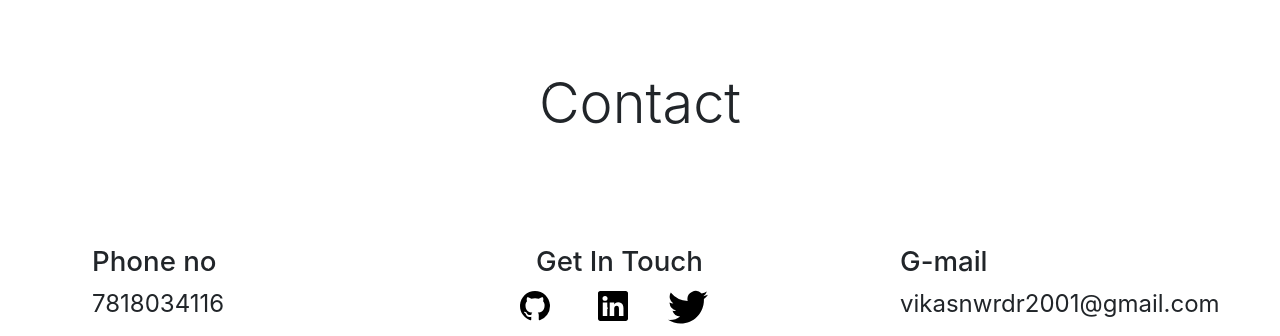
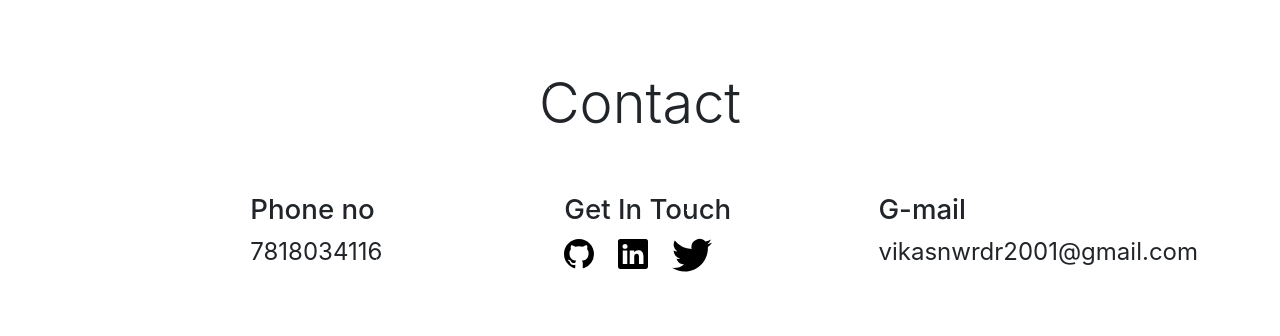
Before and after one commit to Vikasgupta05/vikasPortfolio.github.io, a React (Create React App) app: page / in a window 1280 px wide. Shown: the part 2237-2573 px from the top of the page. After the commit the page ends 2523 px from the top, so only its background shows below. Built offline with nearby package versions, Linux system fonts and the light colour scheme; no server answers.

Commit message:
media_queryy

```diff
--- a/public/index.html
+++ b/public/index.html
@@ -1,6 +1,7 @@
 <!DOCTYPE html>
 <html lang="en">
   <head>
+    <link href="https://cdn.jsdelivr.net/npm/bootstrap@5.1.3/dist/css/bootstrap.min.css" rel="stylesheet" integrity="sha384-1BmE4kWBq78iYhFldvKuhfTAU6auU8tT94WrHftjDbrCEXSU1oBoqyl2QvZ6jIW3" crossorigin="anonymous">
     <meta charset="utf-8" />
     <link rel="icon" href="/myportfolio/favicon.ico" />
     <meta name="viewport" content="width=device-width, initial-scale=1" />
--- a/src/components/home/ContactMe.jsx
+++ b/src/components/home/ContactMe.jsx
@@ -4,6 +4,39 @@
 const ContactMe = ({ mobile, social }) => {
     return (
         <>
+
+
+            <div class="container">
+            <div id="Contact"> <h1 className="display-4 pb-5 text-center"  style={{textAlign:"center",gap:"1.5rem",marginTop:"100px"}} >Contact</h1>  </div>
+                <div class="row" style={{"margin-left": "14%"}}>
+                    <div class="col-sm">
+                        <h3>Phone no</h3>
+                        <p style={{fontSize:"1.5rem"}}>{mobile}</p>
+                    </div>
+                    <div class="col-sm">
+                     <h3>Get In Touch</h3>
+
+                        <div>
+                            <a style={{color:"black"}} href={social.github}><svg xmlns="http://www.w3.org/2000/svg" width="30" height="30" fill="currentColor" class="bi bi-github" viewBox="0 0 16 16">
+                                <path d="M8 0C3.58 0 0 3.58 0 8c0 3.54 2.29 6.53 5.47 7.59.4.07.55-.17.55-.38 0-.19-.01-.82-.01-1.49-2.01.37-2.53-.49-2.69-.94-.09-.23-.48-.94-.82-1.13-.28-.15-.68-.52-.01-.53.63-.01 1.08.58 1.23.82.72 1.21 1.87.87 2.33.66.07-.52.28-.87.51-1.07-1.78-.2-3.64-.89-3.64-3.95 0-.87.31-1.59.82-2.15-.08-.2-.36-1.02.08-2.12 0 0 .67-.21 2.2.82.64-.18 1.32-.27 2-.27.68 0 1.36.09 2 .27 1.53-1.04 2.2-.82 2.2-.82.44 1.1.16 1.92.08 2.12.51.56.82 1.27.82 2.15 0 3.07-1.87 3.75-3.65 3.95.29.25.54.73.54 1.48 0 1.07-.01 1.93-.01 2.2 0 .21.15.46.55.38A8.012 8.012 0 0 0 16 8c0-4.42-3.58-8-8-8z" />
+                            </svg></a>
+                            <a style={{margin:"1.5rem",color:"black"}} href={social.linkedin}><svg xmlns="http://www.w3.org/2000/svg" width="30" height="30" fill="currentColor" class="bi bi-linkedin" viewBox="0 0 16 16">
+                                <path d="M0 1.146C0 .513.526 0 1.175 0h13.65C15.474 0 16 .513 16 1.146v13.708c0 .633-.526 1.146-1.175 1.146H1.175C.526 16 0 15.487 0 14.854V1.146zm4.943 12.248V6.169H2.542v7.225h2.401zm-1.2-8.212c.837 0 1.358-.554 1.358-1.248-.015-.709-.52-1.248-1.342-1.248-.822 0-1.359.54-1.359 1.248 0 .694.521 1.248 1.327 1.248h.016zm4.908 8.212V9.359c0-.216.016-.432.08-.586.173-.431.568-.878 1.232-.878.869 0 1.216.662 1.216 1.634v3.865h2.401V9.25c0-2.22-1.184-3.252-2.764-3.252-1.274 0-1.845.7-2.165 1.193v.025h-.016a5.54 5.54 0 0 1 .016-.025V6.169h-2.4c.03.678 0 7.225 0 7.225h2.4z" />
+                            </svg></a>
+                            <a style={{color:"black"}} href={social.twitter}><svg xmlns="http://www.w3.org/2000/svg" width="40" height="40" fill="currentColor" class="bi bi-twitter" viewBox="0 0 16 16">
+                                <path d="M5.026 15c6.038 0 9.341-5.003 9.341-9.334 0-.14 0-.282-.006-.422A6.685 6.685 0 0 0 16 3.542a6.658 6.658 0 0 1-1.889.518 3.301 3.301 0 0 0 1.447-1.817 6.533 6.533 0 0 1-2.087.793A3.286 3.286 0 0 0 7.875 6.03a9.325 9.325 0 0 1-6.767-3.429 3.289 3.289 0 0 0 1.018 4.382A3.323 3.323 0 0 1 .64 6.575v.045a3.288 3.288 0 0 0 2.632 3.218 3.203 3.203 0 0 1-.865.115 3.23 3.23 0 0 1-.614-.057 3.283 3.283 0 0 0 3.067 2.277A6.588 6.588 0 0 1 .78 13.58a6.32 6.32 0 0 1-.78-.045A9.344 9.344 0 0 0 5.026 15z" />
+                            </svg></a>
+                        </div>
+
+                    </div>
+                    <div class="col-sm">
+                         <h3>G-mail</h3>
+                         <p style={{fontSize:"1.5rem"}}>{social.gmail}</p>
+                    </div>
+                </div>
+            </div>
+
+            {/* <div className="container">
                 <div id="Contact"> <h1 className="display-4 pb-5 text-center"  style={{textAlign:"center",gap:"1.5rem",marginTop:"100px"}} >Contact</h1>  </div>
                 <Row style={{marginTop:"60px",marginBottom:"40px",marginLeft:"80px"}}>
                     <Col>
@@ -30,6 +63,8 @@
                     </Col>
                 </Row>
                 <hr/>
+
+            </div> */}
         </>
     )
 }
```
Lines whose indentation alone changed are shown as unchanged.
